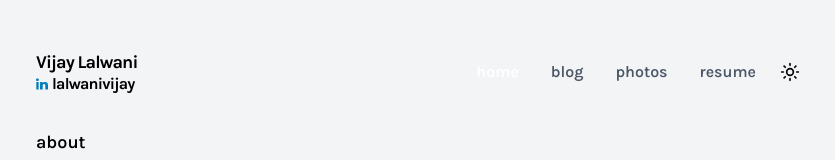
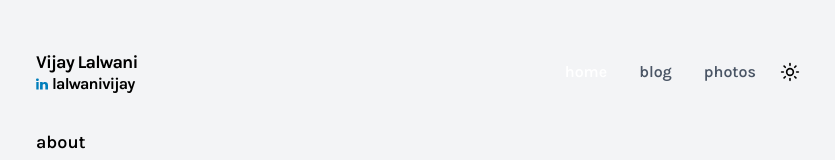
Before and after one commit to VijayLalwani/lalwani.one, a Next.js app: page / in a window 1280 px wide. Shown: the top 160 px of the page, without its empty margins (220-1055 px from the left). Built offline with nearby package versions, Linux system fonts and the light colour scheme.

Commit message:
remove resume link from navigation

```diff
--- a/components/navigation.tsx
+++ b/components/navigation.tsx
@@ -18,11 +18,6 @@ const NAVIGATION_LINKS: NavLink[] = [
   { href: "/", label: "home" },
   { href: "/blog", label: "blog" },
   { href: "/photos", label: "photos" },
-  {
-    href: "/files/resume.pdf",
-    label: "resume",
-    external: true,
-  },
 ] as const;
 
 export function Navigation() {
```
